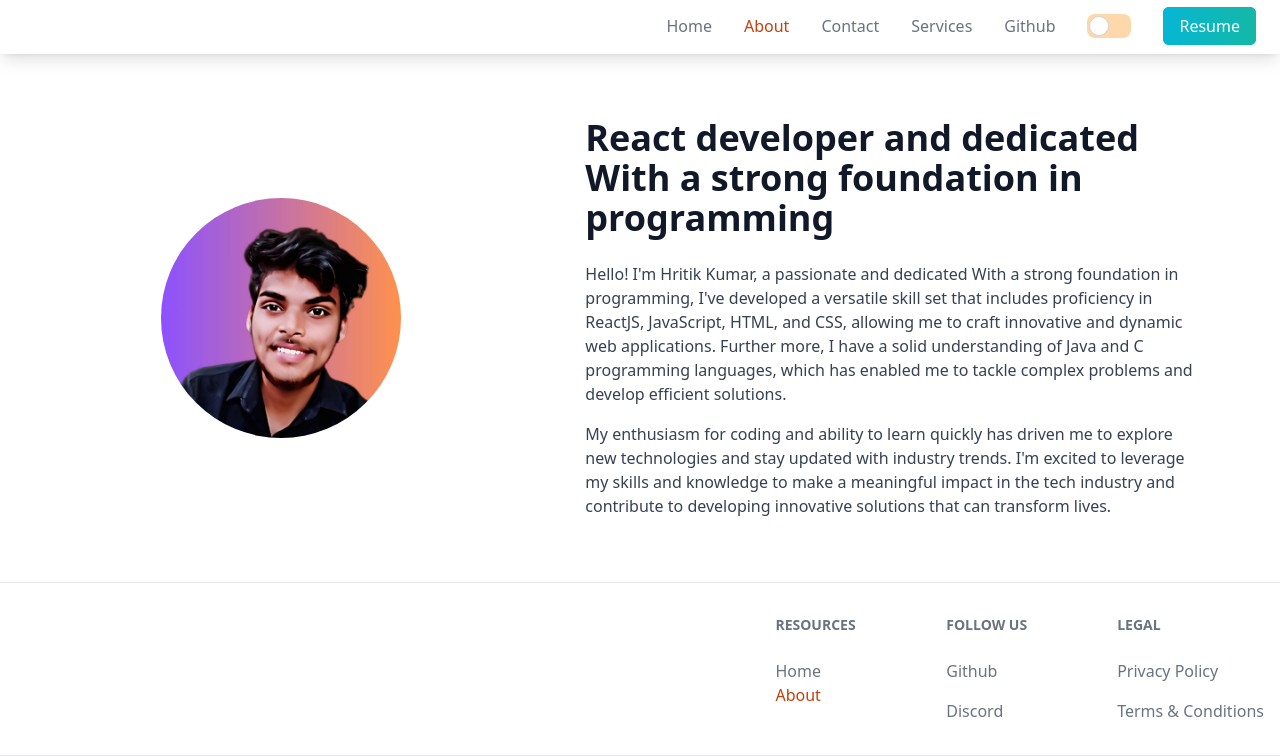
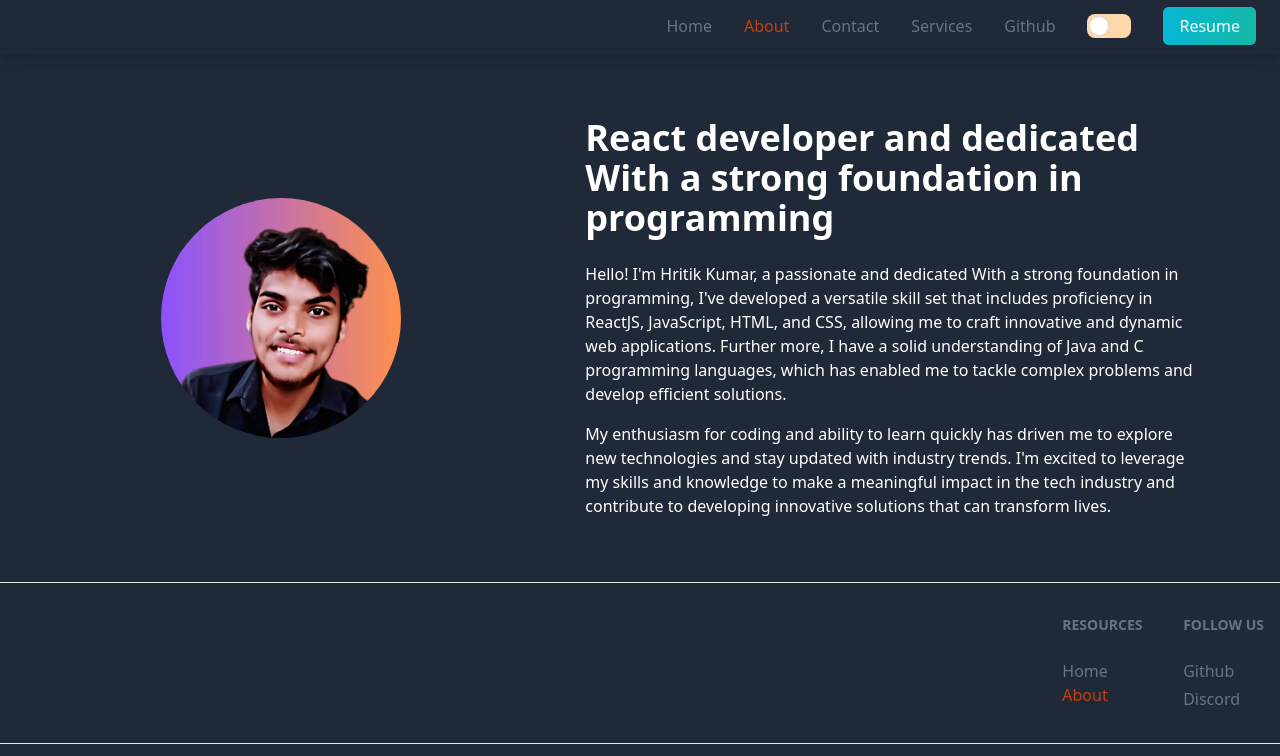
Before and after one commit to Hritik2816/React-My-Portfolio, a React (Vite) app in the folder HritikPortfolio/: page /about in a window 1280 px wide. Shown: the top 756 px of the page. Built offline with nearby package versions, Linux system fonts and the light colour scheme.

Commit message:
portfolio

```diff
--- a/HritikPortfolio/index.html
+++ b/HritikPortfolio/index.html
@@ -8,7 +8,7 @@
   <title>Hritik Kumar Portfolio</title>
 </head>
 
-<body class=" bg-white px-0 mx-0 dark:bg-gray-800 dark:border-gray-700">
+<body class=" bg-gray-800 dark:bg-white">
   <div id="root"></div>
   <script type="module" src="/src/main.jsx"></script>
 </body>
--- a/HritikPortfolio/src/components/About/About.jsx
+++ b/HritikPortfolio/src/components/About/About.jsx
@@ -3,7 +3,7 @@ import ImageComponent from '../../AllImages/ImageComponent';
 
 export default function About() {
   return (
-    <div className="py-16 bg-white dark:bg-gray-800 dark:border-gray-700">
+    <div className="py-16 bg-gray-800 dark:bg-white dark:border-white">
       <div className="container m-auto px-6 text-gray-600 md:px-12 xl:px-6">
         <div className="space-y-6 md:space-y-0 md:flex md:gap-6 lg:items-center lg:gap-12">
           <div className="md:5/12 lg:w-5/12 ">
@@ -12,14 +12,14 @@ export default function About() {
             </div>
           </div>
           <div className="md:7/12 lg:w-6/12">
-            <h2 className="text-3xl text-gray-900 font-bold md:text-4xl dark:text-white">
+            <h2 className="text-3xl text-white font-bold md:text-4xl dark:text-gray-800">
               React developer and dedicated With a strong foundation in programming
             </h2>
-            <p className="mt-6 text-gray-700 dark:text-white">
+            <p className="mt-6 text-white dark:text-gray-800">
               Hello! I'm Hritik Kumar, a passionate and dedicated With a strong foundation in programming, I've developed a versatile skill set that includes proficiency in ReactJS, JavaScript, HTML, and CSS, allowing me to craft innovative and dynamic web applications. Further more, I have a solid understanding of Java and C programming languages, which has enabled me to tackle complex problems and develop efficient solutions.
 
             </p>
-            <p className="mt-4 text-gray-700 dark:text-white">
+            <p className="mt-4 text-white dark:text-gray-800">
               My enthusiasm for coding and ability to learn quickly has driven me to explore new technologies and stay updated with industry trends. I'm excited to leverage my skills and knowledge to make a meaningful impact in the tech industry and contribute to developing innovative solutions that can transform lives.
             </p>
           </div>
--- a/HritikPortfolio/src/components/Contact/Contact.jsx
+++ b/HritikPortfolio/src/components/Contact/Contact.jsx
@@ -2,11 +2,11 @@ import React from 'react'
 
 export default function Contact() {
   return (
-    <div className="relative flex items-top justify-center min-h-[700px] bg-white sm:items-center sm:pt-0 dark:bg-gray-800 dark:border-gray-700">
+    <div className="relative flex items-top justify-center min-h-[700px] bg-gray-800 sm:items-center sm:pt-0 dark:bg-white dark:border-white">
       <div className="max-w-6xl mx-auto sm:px-6 lg:px-8">
         <div className="mt-8 overflow-hidden">
           <div className="grid grid-cols-1 md:grid-cols-2">
-            <div className="p-6 mr-2 bg-gray-100 sm:rounded-lg">
+            <div className="p-6 mr-2 bg-gray-300 sm:rounded-lg">
               <h1 className="text-3xl sm:text-4xl text-gray-800 font-extrabold tracking-tight">
                 Get in touch:
               </h1>
--- a/HritikPortfolio/src/components/Footer/Footer.jsx
+++ b/HritikPortfolio/src/components/Footer/Footer.jsx
@@ -3,13 +3,13 @@ import { Link, NavLink } from 'react-router-dom'
 
 export default function Footer() {
   return (
-    <footer className="bg-white border-y">
-      <div className="mx-auto w-full max-w-screen-xl p-4 py-6 lg:py-8 dark:bg-gray-800 dark:border-gray-500 ">
+    <footer className="bg-gray-800 border-y">
+      <div className="mx-auto w-full max-w-screen-xl p-4 py-6 lg:py-8 dark:bg-white dark:border-white ">
         <div className="md:flex md:justify-between">
           <div
             className="mr-2 h-12"
           />
-          <div className="grid grid-cols-2 gap-8 sm:gap-6 sm:grid-cols-3">
+          <div className="grid grid-cols-2 gap-10 sm:grid-cols-2">
             <div>
               <h2 className="mb-6 text-sm font-semibold text-gray-500 uppercase ">Resources</h2>
               <ul className="text-gray-500 font-medium">
@@ -38,7 +38,7 @@ export default function Footer() {
             <div>
               <h2 className="mb-6 text-sm font-semibold text-gray-500 uppercase ">Follow us</h2>
               <ul className="text-gray-500 font-medium">
-                <li className="mb-4">
+                <li className="mb-1">
                   <a
                     href="https://github.com/Hritik2816"
                     className="hover:underline "
@@ -55,21 +55,6 @@ export default function Footer() {
                 </li>
               </ul>
             </div>
-            <div>
-              <h2 className="mb-6 text-sm font-semibold text-gray-500 uppercase ">Legal</h2>
-              <ul className="text-gray-500 font-medium">
-                <li className="mb-4">
-                  <Link to="#" className="hover:underline ">
-                    Privacy Policy
-                  </Link>
-                </li>
-                <li>
-                  <Link to="#" className="hover:underline ">
-                    Terms &amp; Conditions
-                  </Link>
-                </li>
-              </ul>
-            </div>
           </div>
         </div>
       </div>
--- a/HritikPortfolio/src/components/Github/Github.jsx
+++ b/HritikPortfolio/src/components/Github/Github.jsx
@@ -14,7 +14,7 @@ function Github() {
   // }, [])
 
   return (
-    <div className='text-center m-0 bg-gray-600 text-white p-4 text-3xl dark:bg-gray-800 dark:border-gray-700'>Github followers: {data.followers}
+    <div className='text-center m-0 bg-gray-600 text-white p-4 text-3xl dark:text-gray-800 dark:bg-white dark:border-white'>Github followers: {data.followers}
       <a
         href="https://github.com/Hritik2816"
         className="hover:underline"
--- a/HritikPortfolio/src/components/Header/Header.jsx
+++ b/HritikPortfolio/src/components/Header/Header.jsx
@@ -8,7 +8,7 @@ import MenuBar from '../Menu/Menu';
 export default function Header() {
   return (
     <header className="shadow-lg sticky z-50 top-0 ">
-      <nav className=" bg-white border-gray-200 px-4 lg:px-6 py-2.5 dark:bg-gray-800 dark:border-gray-700">
+      <nav className=" bg-gray-800 border-gray-200 px-4 lg:px-6 py-2.5 dark:bg-white dark:border-white">
 
         <div className="flex flex-wrap justify-between items-center mx-auto max-w-screen-xl">
           <div className="flex justify-center items-center">
--- a/HritikPortfolio/src/components/Home/Home.jsx
+++ b/HritikPortfolio/src/components/Home/Home.jsx
@@ -8,18 +8,18 @@ import {
 
 export default function Home() {
   return (
-    <div className="mx-auto w-full max-w-7xl dark:bg-gray-800 dark:border-gray-700">
+    <div className="mx-auto w-full max-w-7xl dark:bg-white dark:border-white">
       <section className='min-h-screen' >
         <nav className='py-10 mb-12 flex justify-between'>
-          <h1 className='text-xl font-burtons dark:text-white'>Developed by Hritik</h1>
+          <h1 className='text-xl font-burtons text-white dark:text-gray-800'>Developed by Hritik</h1>
         </nav>
         <div className="text-center p-10">
           <h2 className='text-5xl py-2 text-teal-600 font-medium '>Hritik Kumar</h2>
-          <h3 className='text-2xl py-2 dark:text-white'>Developer and designer.</h3>
+          <h3 className='text-2xl py-2  text-white dark:text-gray-800'>Developer and designer.</h3>
           <Link
             to="/">
           </Link>
-          <p className='text-md py-5 leading-8 text-gray- dark:text-white'>
+          <p className='text-md py-5 leading-8 text-white dark:text-gray-800'>
             Hello! I'm Hritik Kumar, a passionate and dedicated With a strong foundation in programming, <br />I've developed a versatile skill set that includes proficiency in ReactJS, JavaScript, HTML, and CSS,<br /> allowing me to craft innovative and dynamic web applications.
           </p>
         </div>
--- a/HritikPortfolio/src/components/Menu/Menu.jsx
+++ b/HritikPortfolio/src/components/Menu/Menu.jsx
@@ -10,7 +10,7 @@ const MenuBar = () => {
   };
 
   return (
-    <nav className="flex justify-between items-center py-4 bg-gray-700 dark:bg-gray-800 dark:border-gray-700 ">
+    <nav className="flex justify-between items-center py-4 bg-gray-700 dark:bg-white dark:border-white ">
       <div className="flex items-center 0" >
         <button
           className="ml-4 text-gray-500 hover:text-black focus:outline-none"
--- a/HritikPortfolio/src/components/Resume/Resume.jsx
+++ b/HritikPortfolio/src/components/Resume/Resume.jsx
@@ -3,7 +3,7 @@ import ResumeHrk from '../../AllImages/ResumeHrk'
 
 export default function HritikResume() {
   return (
-    <div className=' dark:bg-gray-800 dark:border-gray-700'>
+    <div className=' dark:bg-white dark:border-white'>
       <ResumeHrk />
     </div>
   )
--- a/HritikPortfolio/src/components/Services/Services.jsx
+++ b/HritikPortfolio/src/components/Services/Services.jsx
@@ -3,16 +3,16 @@ import { DesignImage, CodeImage, ConsultingImage, Web1, Web2, Web3, Web4, Web5,
 
 export default function Services() {
   return (
-    <div className='dark:bg-gray-800 dark:border-gray-700'>
+    <div className='dark:bg-white dark:border-white'>
       <div >
-        <h3 className="text-3xl py-1 dark:text-white ">Services I offer</h3>
+        <h3 className="text-3xl py-1 text-white dark:text-gray-800 ">Services I offer</h3>
         <p className="text-md py-2 leading-8 text-gray-800 dark:text-white">
           I offer from a wide range of services, including brand design,
           programming and teaching.
         </p>
       </div>
       <div className="lg:flex gap-10 p-10">
-        <div className="text-center shadow-lg p-10 rounded-xl my-10  dark:bg-white flex-1">
+        <div className="text-center shadow-xl p-10 rounded-xl my-10  dark:bg-white flex-1">
           <DesignImage width={100} height={100} />
           <h3 className="text-lg font-medium pt-8 pb-2  ">
             Beautiful Designs
@@ -26,7 +26,7 @@ export default function Services() {
           <p className="text-gray-800 py-1">Illustrator</p>
           <p className="text-gray-800 py-1">Indesign</p>
         </div>
-        <div className="text-center shadow-lg p-10 rounded-xl my-10 dark:bg-white flex-1">
+        <div className="text-center shadow-xl p-10 rounded-xl my-10 dark:bg-white flex-1">
           <CodeImage width={100} height={100} />
           <h3 className="text-lg font-medium pt-8 pb-2 ">
             Code your dream project
@@ -43,7 +43,7 @@ export default function Services() {
           <p className="text-gray-800 py-1">Html</p>
 
         </div>
-        <div className="text-center shadow-lg p-10 rounded-xl my-10 dark:bg-white flex-1">
+        <div className="text-center shadow-xl p-10 rounded-xl my-10 dark:bg-white flex-1">
           <ConsultingImage width={100} height={100} />
           <h3 className="text-lg font-medium pt-8 pb-2 ">Consulting</h3>
           <p className="py-2">
@@ -58,12 +58,12 @@ export default function Services() {
         </div>
       </div>
       <div className="py-10 dark:text-white">
-        <h3 className="text-3xl py-1 dark:text-grey ">Portofolio</h3>
-        <p className="text-md py-2 leading-8 text-gray-800 dark:text-white">
+        <h3 className="text-3xl py-1 text-white dark:text-gray-800 ">Portofolio</h3>
+        <p className="text-md py-2 leading-8 text-white dark:text-gray-800">
           Since the beginning of my journey as a freelance designer and
           developer,
         </p>
-        <p className="text-md py-2 leading-8 text-gray-800 dark:text-white">
+        <p className="text-md py-2 leading-8 text-white dark:text-gray-800">
           I offer from a wide range of services, including brand design,
           programming and teaching.
         </p>
```
